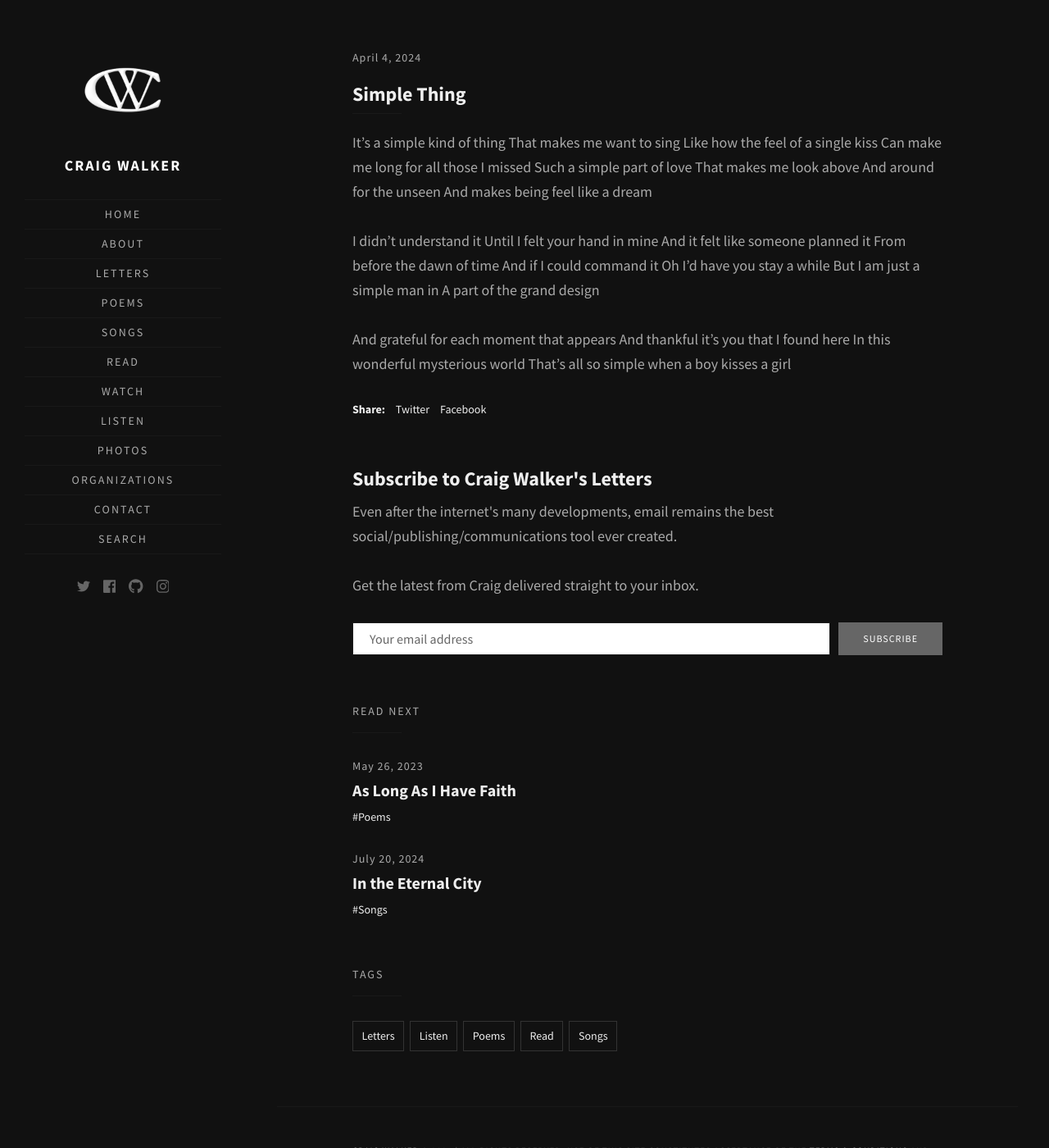
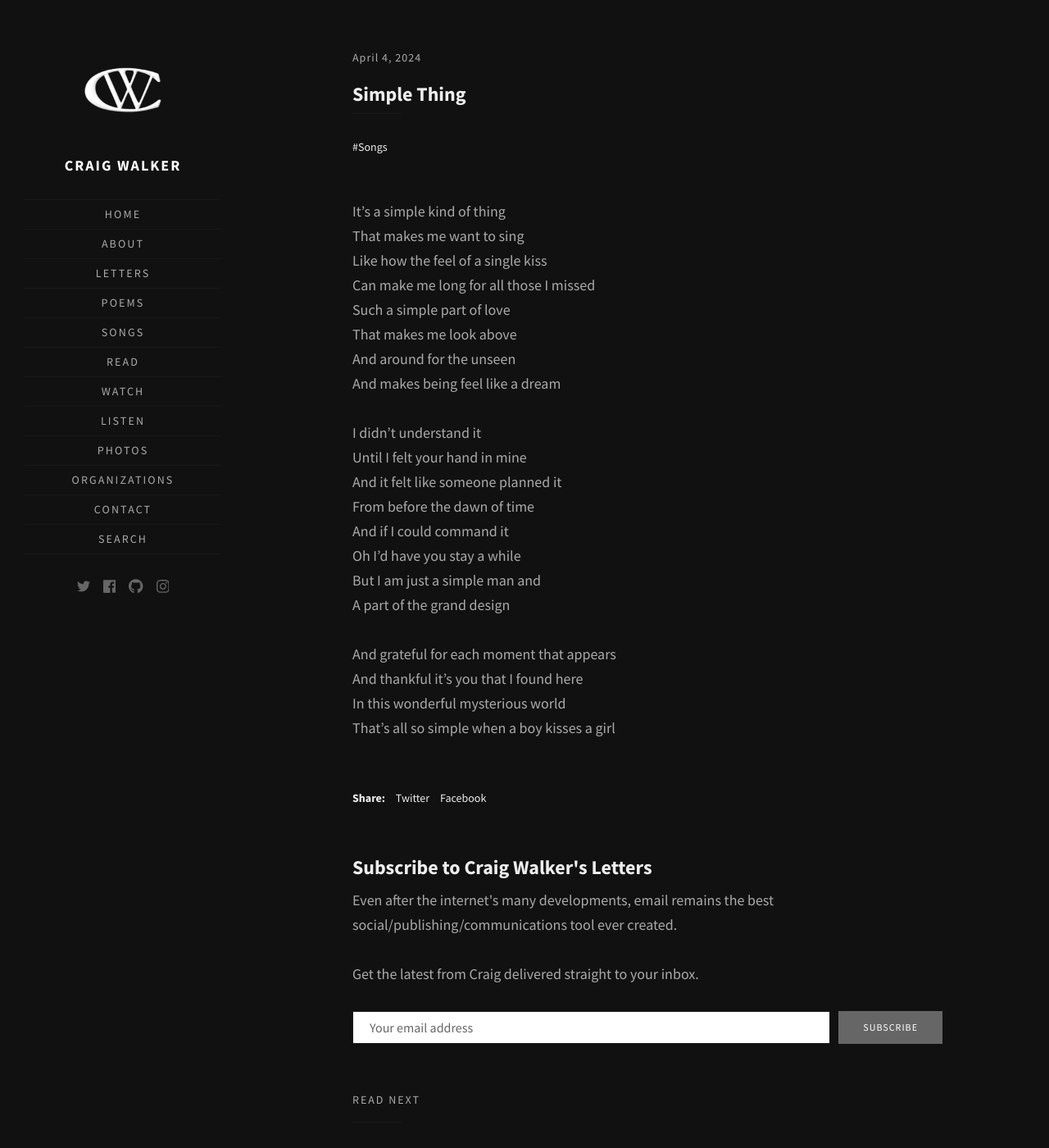
Before and after one commit to walkercraig/walkercraig, a Jekyll site: the page built from _posts/2024/2024-04-04-simple-thing.md, in a window 1280 px wide and 1400 px high. Shown: the whole window at 82% size. Built offline with Jekyll 4.4.1, drawn with Linux system fonts in a browser that asks for light colours; some web fonts are replaced; our own code applies the rules of GitHub Pages for plain Markdown files.

Commit message:
Update 2024-04-04-simple-thing.md

```diff
--- a/_posts/2024/2024-04-04-simple-thing.md
+++ b/_posts/2024/2024-04-04-simple-thing.md
@@ -1,22 +1,29 @@
-It’s a simple kind of thing
-That makes me want to sing
-Like how the feel of a single kiss
-Can make me long for all those I missed
-Such a simple part of love
-That makes me look above
-And around for the unseen
-And makes being feel like a dream
-
-I didn’t understand it
-Until I felt your hand in mine
-And it felt like someone planned it
-From before the dawn of time
-And if I could command it
-Oh I’d have you stay a while
-But I am just a simple man in
-A part of the grand design
-
-And grateful for each moment that appears
-And thankful it’s you that I found here
-In this wonderful mysterious world
-That’s all so simple when a boy kisses a girl
+---
+layout: post
+tag: [ Songs ]
+title: Simple Thing
+---
+<br/>
+It’s a simple kind of thing\
+That makes me want to sing\
+Like how the feel of a single kiss\
+Can make me long for all those I missed\
+Such a simple part of love\
+That makes me look above\
+And around for the unseen\
+And makes being feel like a dream\
+<br/>
+I didn’t understand it\
+Until I felt your hand in mine\
+And it felt like someone planned it\
+From before the dawn of time\
+And if I could command it\
+Oh I’d have you stay a while\
+But I am just a simple man and\
+A part of the grand design\
+<br/>
+And grateful for each moment that appears\
+And thankful it’s you that I found here\
+In this wonderful mysterious world\
+That’s all so simple when a boy kisses a girl\
+<br/>
```
